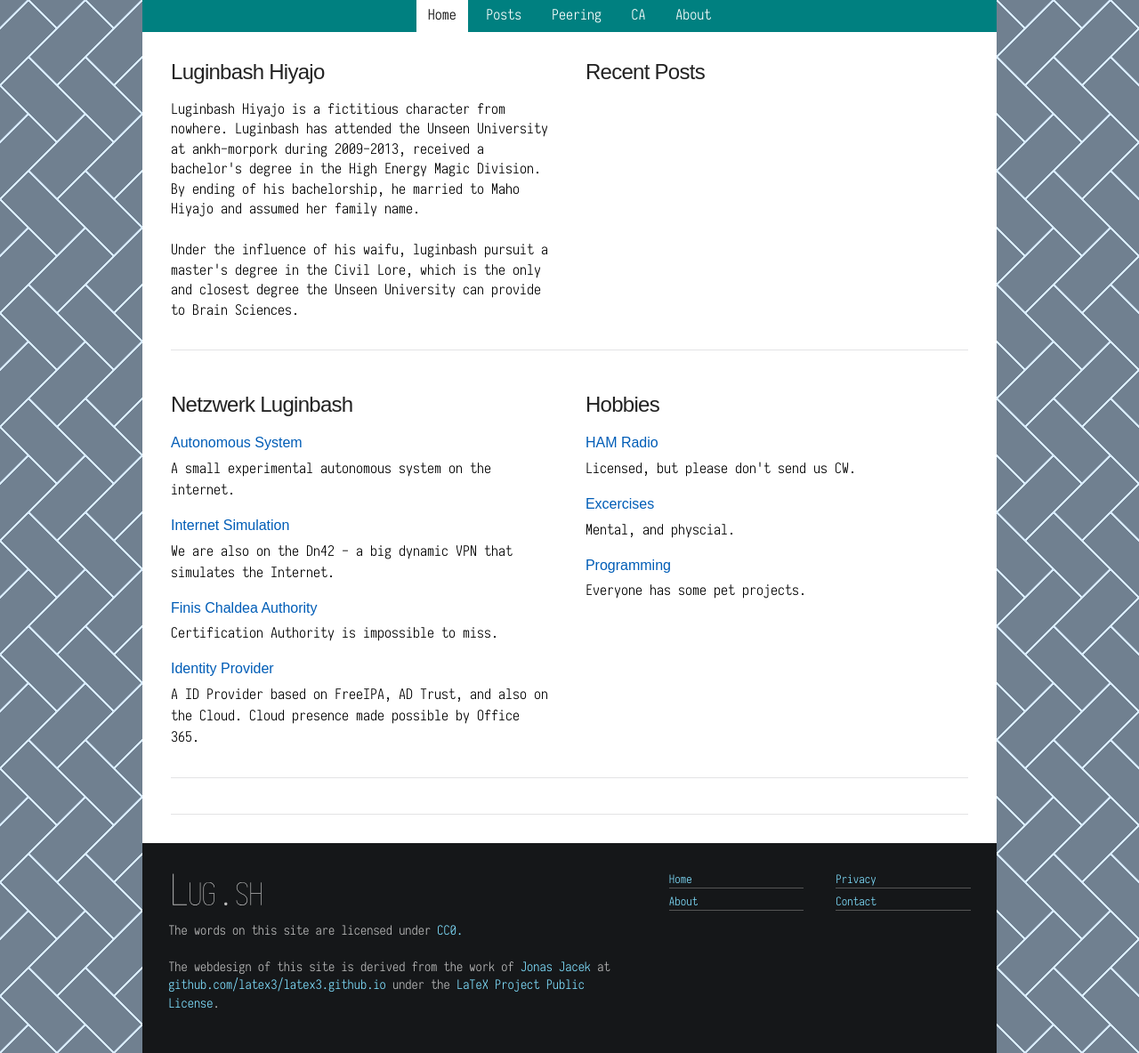
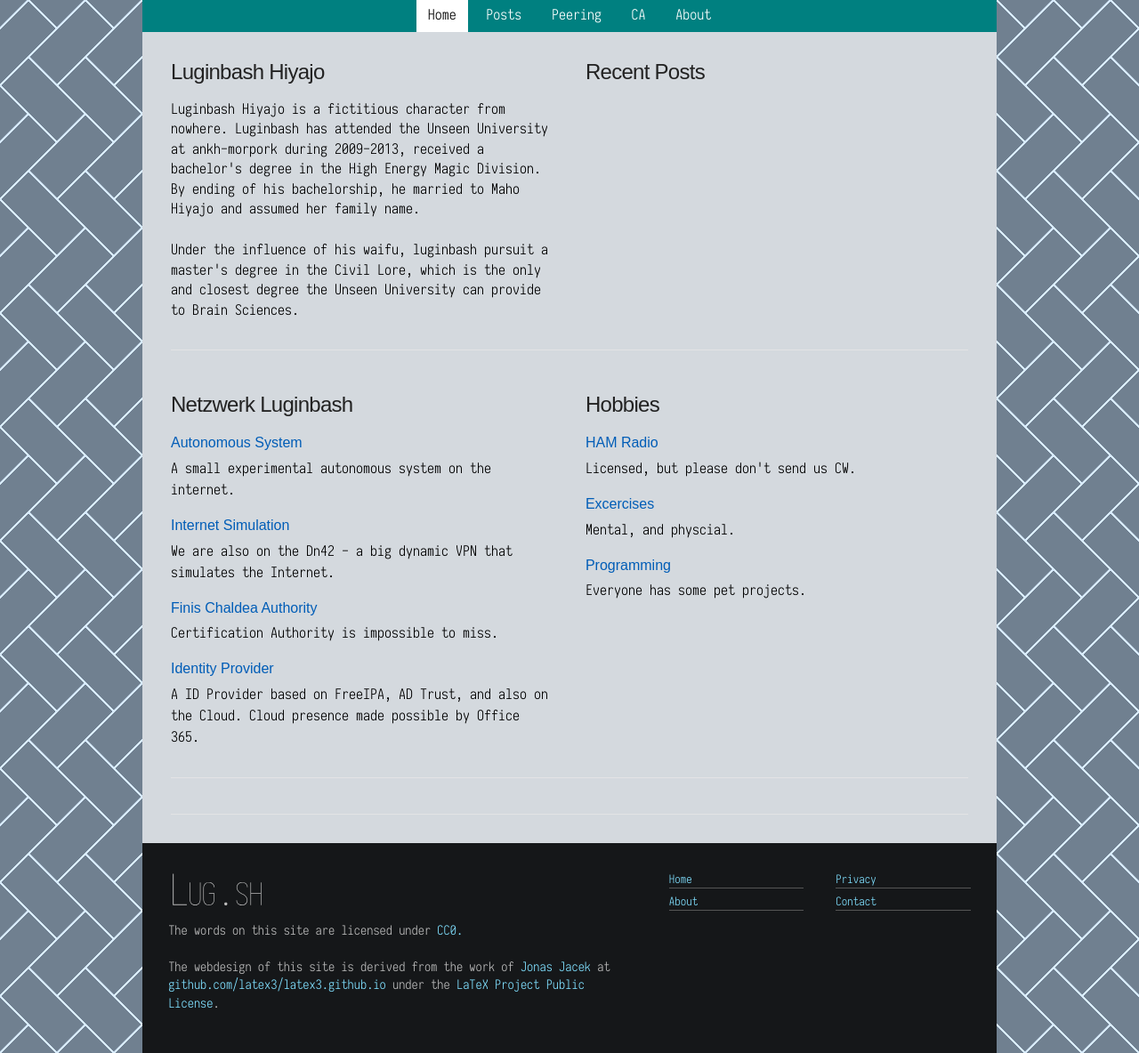
Before and after one commit to luginbash/luginbash.github.io, a Jekyll site: the page built from index.html, in a window 1280 px wide. Shown: the whole page at 89% size. Built offline with Jekyll 4.4.1, drawn with Linux system fonts in a browser that asks for light colours.

Commit message:
Change backgroup color

```diff
--- a/css/screen.css
+++ b/css/screen.css
@@ -165,7 +165,7 @@ html, header {
   font-size: 100%; height: 100%;
   line-height: 1.5; }
 .wrap {
-  background: #FFF;
+  background: #d4d9de;
   margin: -2.5em -2em -3em;
   padding: 3em 2em 2.5em 2em;
 }
```
